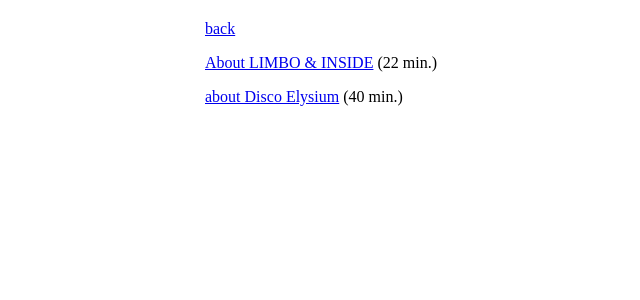
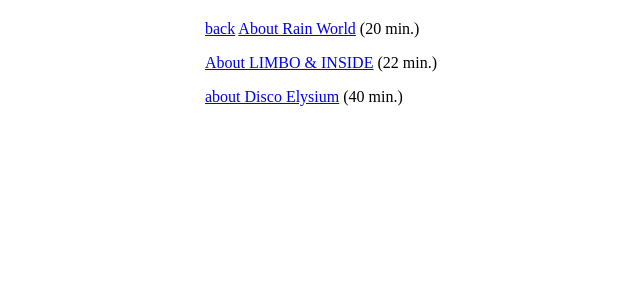
Before and after one commit to stuffedwombat/stuffedwombat.github.io, a Jekyll site: the page built from videos.md, in a window 1280 px wide. Shown: the top 300 px of the page, without its empty margins (119-759 px from the left). Built offline with Jekyll 4.4.1, drawn with Linux system fonts in a browser that asks for light colours; our own code applies the rules of GitHub Pages for plain Markdown files; comment, search, counter and statistics services are not loaded.

Commit message:
Update videos.md

```diff
--- a/videos.md
+++ b/videos.md
@@ -1,4 +1,5 @@
 [back](index)
+<a href="https://www.youtube.com/watch?v=0UQqY6zWWZ0" target="_blank">About Rain World</a> (20 min.)
 
 <a href="https://www.youtube.com/watch?v=HajA1EzJ5iM" target="_blank">About LIMBO & INSIDE</a> (22 min.)
 
```
